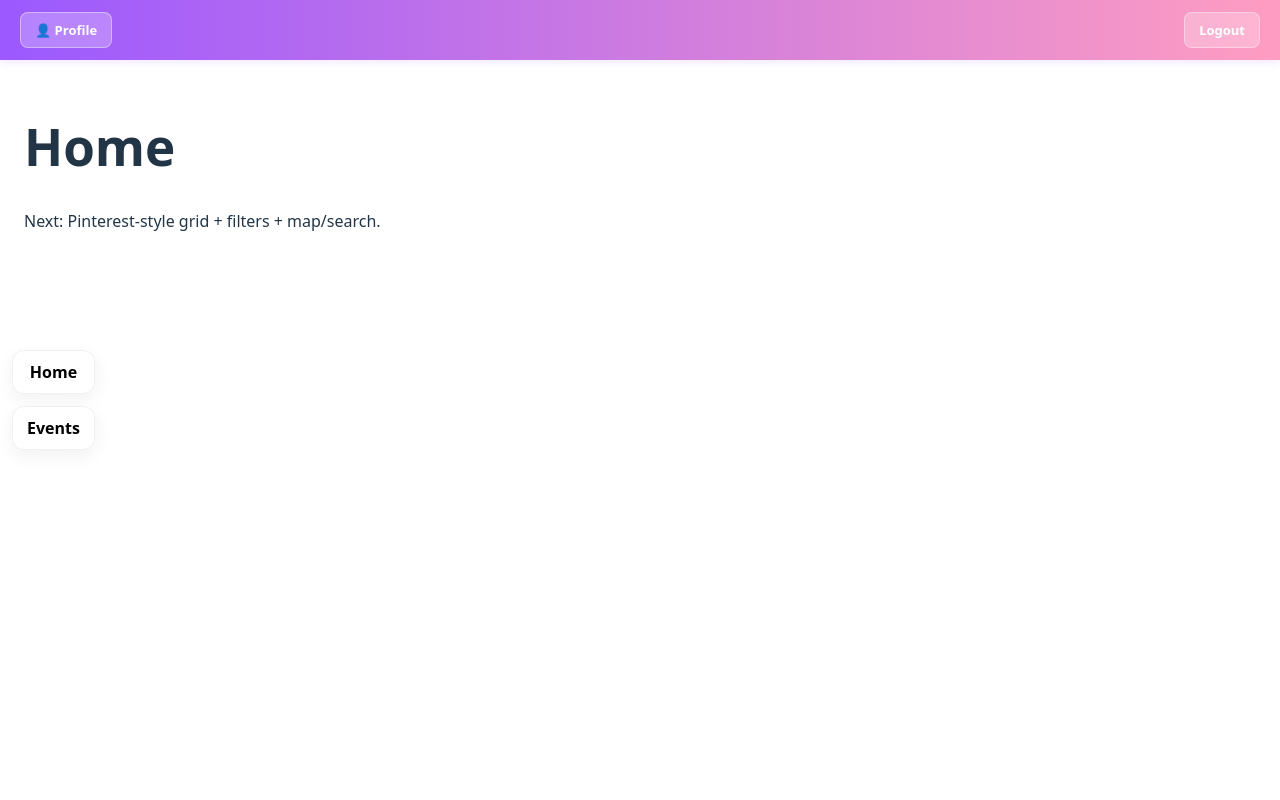
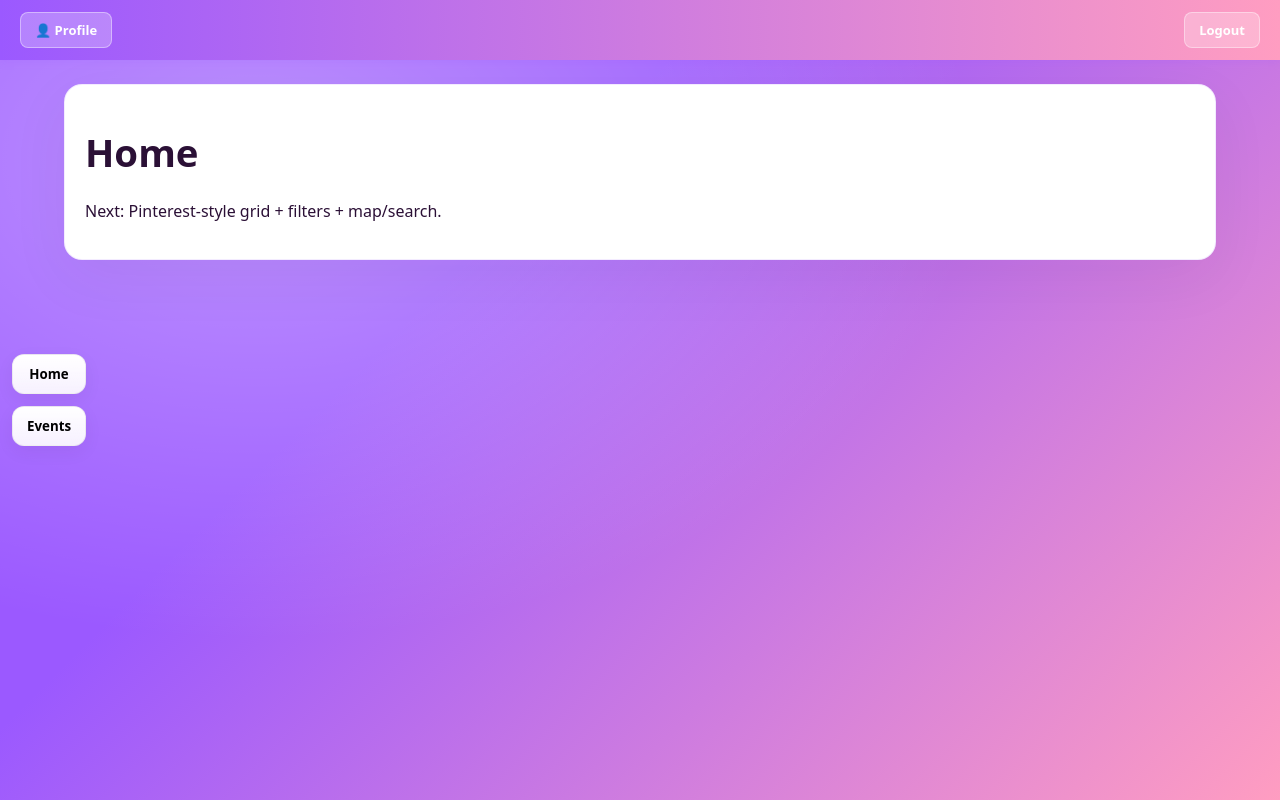
Before and after one commit to cjalamon/SparkHacks-2026, a React (Vite) app: page /home in a window 1280 px wide. Built offline with nearby package versions, Linux system fonts and the light colour scheme.

Commit message:
Added index.css for consistent page themes

```diff
--- a/src/index.css
+++ b/src/index.css
@@ -1,74 +1,65 @@
 :root {
+  /* Theme variables (from profile + auth pages) */
+  --bg: #fff9fc; /* very light pink */
+  --card: #ffffff;
+  --muted: #6b5978;
+  --accent: #9b59ff;
+  --accent-2: #ff9dc1;
+  --text: #2b1036;
+  --soft-border: rgba(155, 89, 255, 0.12);
+
+  --primary: var(--accent);
+  --primary-strong: #7a2cff;
+  --page-padding: 24px;
+
   font-family: system-ui, Avenir, Helvetica, Arial, sans-serif;
   line-height: 1.5;
   font-weight: 400;
-
-  color-scheme: light dark;
-  color: rgba(255, 255, 255, 0.87);
-  background-color: #242424;
-
-  font-synthesis: none;
-  text-rendering: optimizeLegibility;
-  -webkit-font-smoothing: antialiased;
-  -moz-osx-font-smoothing: grayscale;
 }
 
-a {
-  font-weight: 500;
-  color: #646cff;
-  text-decoration: inherit;
-}
-a:hover {
-  color: #535bf2;
-}
-
+/* Global body background inspired by the auth page gradient */
 body {
   margin: 0;
   min-width: 320px;
   min-height: 100vh;
-
-  /*
-  margin: 0;
-  display: flex;
-  place-items: center;
-  min-width: 320px;
-  min-height: 100vh;
-  */
+  background: radial-gradient(1200px 800px at 20% 20%, rgba(255,255,255,0.35), transparent 60%),
+              linear-gradient(135deg, var(--accent) 0%, var(--accent) 35%, var(--accent-2) 100%);
+  color: var(--text);
+  -webkit-font-smoothing: antialiased;
 }
 
-h1 {
-  font-size: 3.2em;
-  line-height: 1.1;
+/* Links */
+a { font-weight: 500; color: var(--primary); text-decoration: inherit; }
+a:hover { color: var(--primary-strong); }
+
+/* Headings */
+h1 { font-size: 2.4rem; line-height: 1.1; }
+
+/* Shared card */
+.card {
+  background: var(--card);
+  border-radius: 18px;
+  padding: 20px;
+  border: 1px solid var(--soft-border);
+  box-shadow: 0 18px 60px rgba(43,16,54,0.06);
 }
 
-button {
-  border-radius: 8px;
-  border: 1px solid transparent;
-  padding: 0.6em 1.2em;
-  font-size: 1em;
-  font-weight: 500;
-  font-family: inherit;
-  background-color: #1a1a1a;
-  cursor: pointer;
-  transition: border-color 0.25s;
+/* Buttons */
+button { border-radius: 12px; border: 0; padding: 10px 14px; font-family: inherit; cursor: pointer; }
+.btn-primary { background: linear-gradient(90deg, var(--accent) 0%, #7b6bff 100%); color: white; font-weight: 700; }
+.btn-primary:hover { transform: translateY(-2px); box-shadow: 0 8px 24px rgba(155,89,255,0.18); }
+.btn-secondary { background: rgba(255,157,193,0.12); color: var(--text); border: 1px solid rgba(155,89,255,0.06); }
+
+/* Inputs (from auth) */
+input, textarea { border: 0; outline: none; border-radius:14px; padding:12px; font-size:15px; }
+input { background: rgba(31,41,55,0.08); }
+input::placeholder, textarea::placeholder { color: rgba(0,0,0,0.35); }
+input:focus, textarea:focus { box-shadow: 0 0 0 4px rgba(155,89,255,0.08); }
+
+/* Page wrapper utility */
+.page-wrapper { padding: var(--page-padding); max-width: 1200px; margin: 0 auto; }
+
+@media (max-width: 840px) {
+  .page-wrapper { padding: 12px; }
+  .card { border-radius: 12px; }
 }
-button:hover {
-  border-color: #646cff;
-}
-button:focus,
-button:focus-visible {
-  outline: 4px auto -webkit-focus-ring-color;
-}
-
-@media (prefers-color-scheme: light) {
-  :root {
-    color: #213547;
-    background-color: #ffffff;
-  }
-  a:hover {
-    color: #747bff;
-  }
-  button {
-    background-color: #f9f9f9;
-  }
-}
--- a/src/pages/Home.jsx
+++ b/src/pages/Home.jsx
@@ -6,9 +6,11 @@ export default function Home() {
     <>
       <Navbar />
       <SideTab />
-      <div style={{ padding: 24 }}>
-        <h1>Home</h1>
-        <p>Next: Pinterest-style grid + filters + map/search.</p>
+      <div className="page-wrapper">
+        <div className="card">
+          <h1>Home</h1>
+          <p>Next: Pinterest-style grid + filters + map/search.</p>
+        </div>
       </div>
     </>
   );
--- a/src/pages/events.jsx
+++ b/src/pages/events.jsx
@@ -30,7 +30,8 @@ export default function Events() {
     <>
       <Navbar />
       <SideTab />
-      <div className="min-h-screen bg-gradient-to-br from-pink-100 via-white to-purple-50">
+      <div className="page-wrapper">
+        <div className="card min-h-screen">
       {/* Header */}
       <div className="bg-white shadow-md border-b-2 border-pink-200">
         <div className="container mx-auto px-8 py-6">
@@ -100,6 +101,7 @@ export default function Events() {
             <p className="text-2xl text-gray-500 mb-4">No events found nearby</p>
           </div>
         )}
+        </div>
       </div>
     </div>
     </>
```
Also changed, not shown: 1 other file (tests, documents, lock files or other folders).
